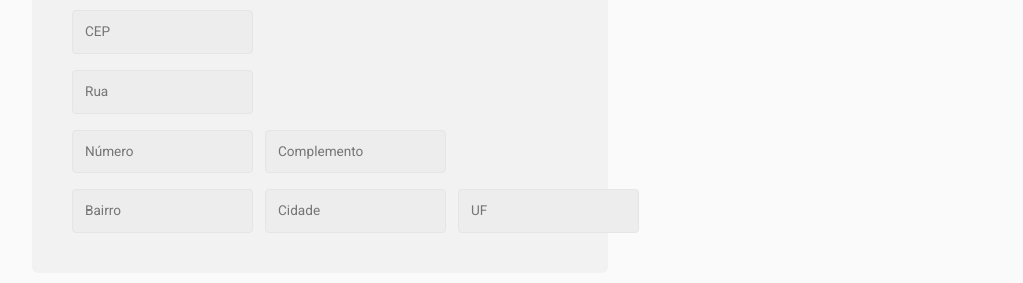
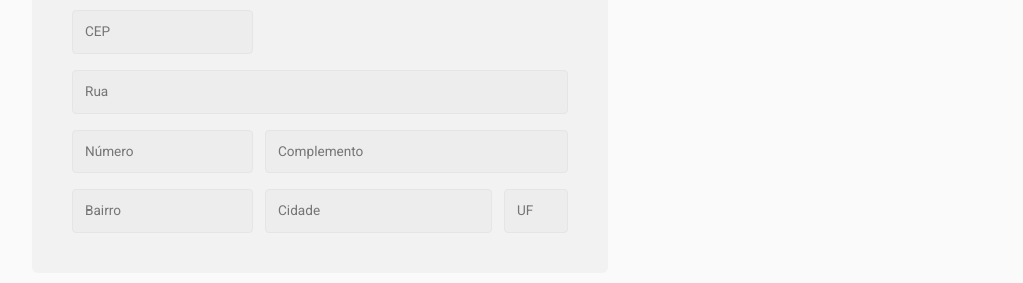
Before and after one commit to SchuGabriel/CoffeeDelivery, a React (Vite) app: page /shopping/cart in a window 1280 px wide. Shown: the part 268-551 px from the top of the page, without its empty margins (128-1151 px from the left). Built offline with nearby package versions, Linux system fonts and the light colour scheme.

Commit message:
:lipstick: Realizado estilização bruta das paginas da aplicacao

```diff
--- a/src/pages/shoppingCart/ShoppingCart.tsx
+++ b/src/pages/shoppingCart/ShoppingCart.tsx
@@ -31,6 +31,10 @@ import {
   CoffeeDetailsContainer,
   RemoveButton,
   CoffeeInfo,
+  FirstInput,
+  SecondInput,
+  ThirdInput,
+  FourthInput,
 } from "./ShoppingCartStyles";
 import { defaultTheme } from "../../styles/themes/default";
 
@@ -53,21 +57,21 @@ export function ShoppingCart() {
               </DeliveryInfoText>
             </DeliveryInfoHeader>
             <DeliveryInfoAddress>
-              <div>
+              <FirstInput>
                 <input type="text" placeholder="CEP" />
-              </div>
-              <div>
+              </FirstInput>
+              <SecondInput>
                 <input type="text" placeholder="Rua" />
-              </div>
-              <div>
+              </SecondInput>
+              <ThirdInput>
                 <input type="text" placeholder="Número" />
                 <input type="text" placeholder="Complemento" />
-              </div>
-              <div>
+              </ThirdInput>
+              <FourthInput>
                 <input type="text" placeholder="Bairro" />
                 <input type="text" placeholder="Cidade" />
                 <input type="text" placeholder="UF" />
-              </div>
+              </FourthInput>
             </DeliveryInfoAddress>
           </DeliveryContainer>
           <DeliveryContainer>
--- a/src/pages/shoppingCart/ShoppingCartStyles.ts
+++ b/src/pages/shoppingCart/ShoppingCartStyles.ts
@@ -31,6 +31,10 @@ export const CartContainer = styled.div`
 
 export const OrderInfoContainer = styled.div`
   width: 60%;
+
+  @media screen {
+
+  }
 `;
 
 export const AddressAndPaymentContainer = styled.div``;
@@ -65,6 +69,7 @@ export const DeliveryInfoAddress = styled.div`
   display: flex;
   flex-direction: column;
   gap: 1rem;
+  width: 100%;
 
   & > div {
     display: flex;
@@ -82,6 +87,33 @@ export const DeliveryInfoAddress = styled.div`
     font-weight: 400;
     line-height: 130%;
     font-size: 0.85rem;
+  }
+`;
+
+export const FirstInput = styled.div``;
+
+export const SecondInput = styled.div`
+  input {
+    flex: 1;
+  }
+`;
+
+export const ThirdInput = styled.div`
+  flex-wrap: wrap;
+  :nth-child(2) {
+    flex: 1;
+  }
+`;
+
+export const FourthInput = styled.div`
+    flex-wrap: wrap;
+  :nth-child(2) {
+    flex: 1;
+  }
+
+  :nth-child(3) {
+    width: 4rem;
+    flex: 0;
   }
 `;
 
```
